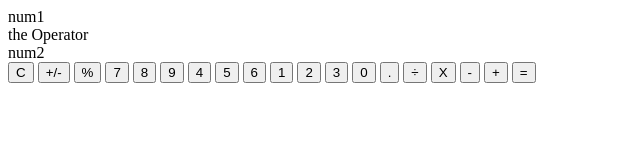
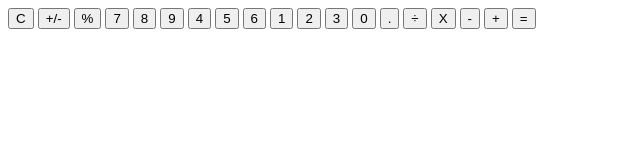
Before and after one commit to Theo-Ross/Javascript-Calculator, a plain HTML site: page index.html in a window 1280 px wide. Shown: the whole page, without its empty margins (0-640 px from the left). Drawn offline with Linux system fonts and the light colour scheme.

Commit message:
new index.html

```diff
--- a/index.html
+++ b/index.html
@@ -9,15 +9,7 @@
   </head>
   <body>
     <div class="button__div">
-      <div class="button__input">
-        <div class="num1">num1</div>
-
-        <div class="theOperator">the Operator</div>
-
-        <div class="num2">num2</div>
-
-        <div class="result"></div>
-      </div>
+      <div class="button__input display"></div>
 
       <button class="operator__grey-C">C</button>
       <button class="operator__grey-symbol operators">+/-</button>
@@ -33,7 +25,6 @@
       <button class="number__2 numbers">2</button>
       <button class="number__3 numbers">3</button>
       <button class="number__0 numbers">0</button>
-
       <button class="number__dot numbers">.</button>
 
       <button class="operator__divide operators">÷</button>
```
